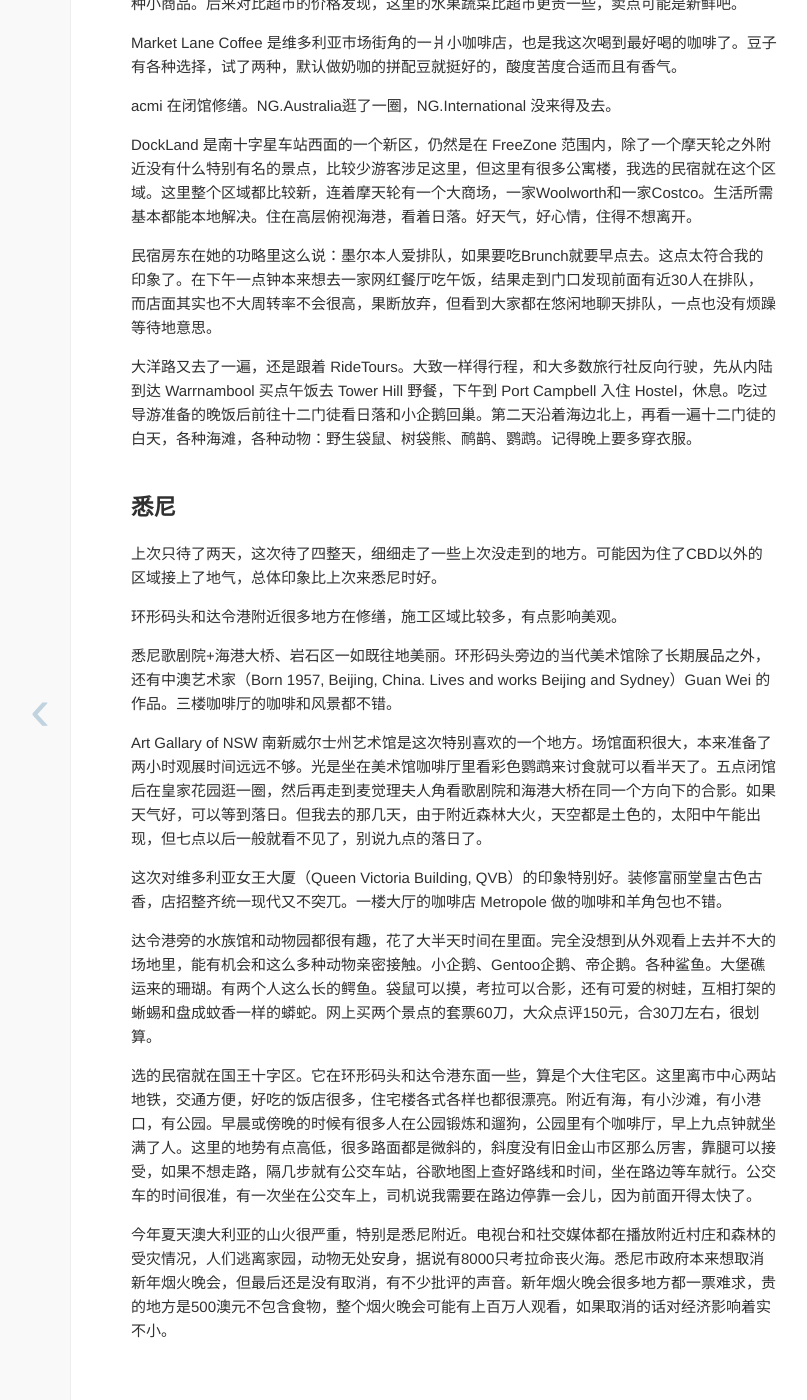
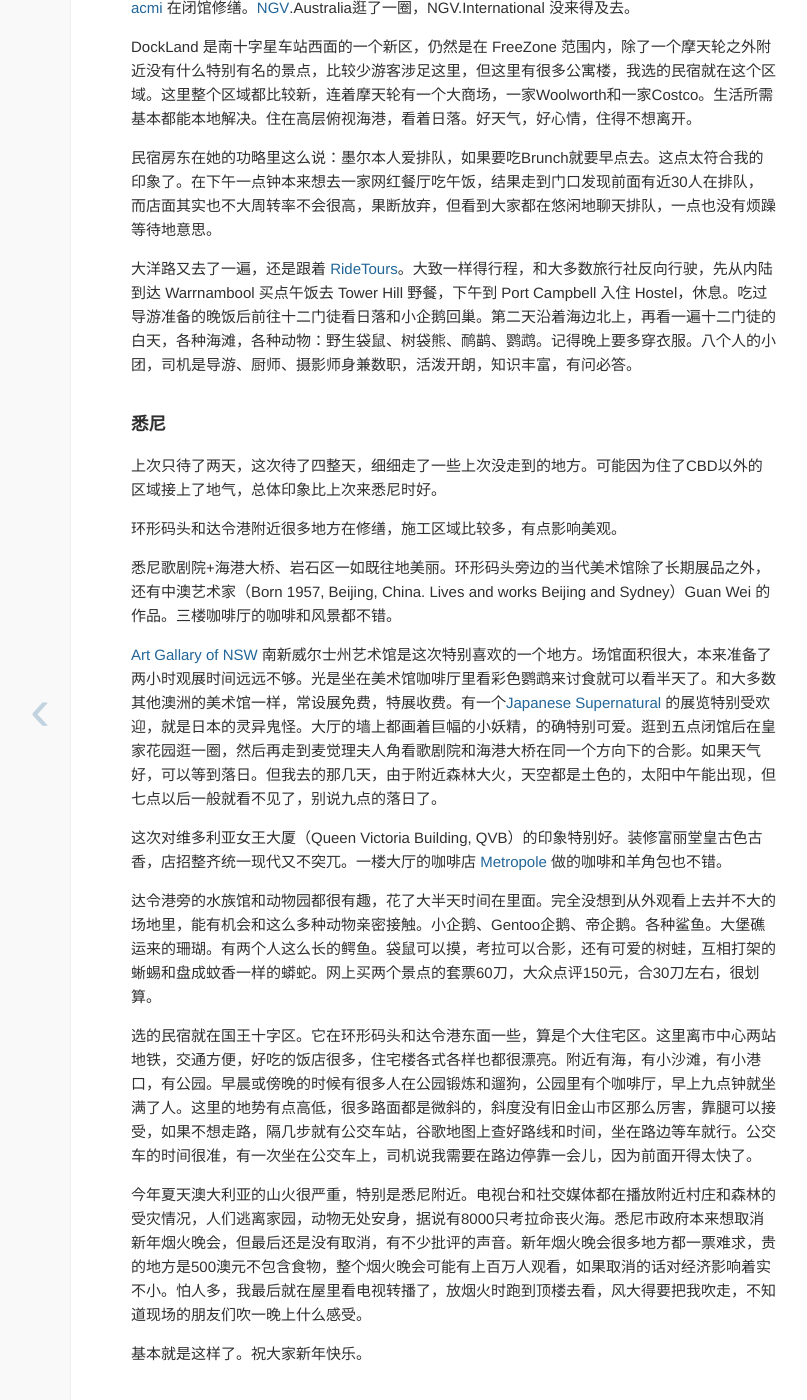
Before and after one commit to imrickysu/imrickysu.github.io, a Jekyll site: the page built from _posts/2020-01-05-2nd-au-travel-log.md, in a window 1280 px wide and 1400 px high, scrolled down 2358 px. Shown: the whole window, without its empty margins (186-993 px from the left). Built offline with Jekyll 4.4.1, drawn with Linux system fonts in a browser that asks for light colours; some of the changed text lies outside the part shown.

Commit message:
add links

```diff
--- a/_posts/2020-01-05-2nd-au-travel-log.md
+++ b/_posts/2020-01-05-2nd-au-travel-log.md
@@ -26,44 +28,44 @@ tags:
 
 额外提一句，在墨尔本机场到墨尔本市区有SkyBus大巴，正常情况下费用是18澳元，用62开头的银联卡就可以打折到11澳元。大巴直达南十字星车站，在 FreeZone 之内，去市区的各个地方都很方便，而且还可以转乘免费的 SkyLink 小巴，覆盖了附近大多数的酒店区域。
 
-## 出入海关
+### 出入海关
 
 进海关的时候大多数是电子化的，在一个屏幕上把个人信息填上，拍照，就会得到一张打印的信息，给到预检人员，简单回答几个问题，比如有没有带食物、药品之类的，如果没有问题就直接放行了，如果需要额外的提问，就再排队到正式海关官员那里。
 
 出关全程电子化，放上护照，拍照，放行。
 
-## 旅行时间
+### 旅行时间
 临近圣诞节和元旦，我比较容易请假，但澳洲人也是过圣诞节的，就像中国人过春节一样，很多店都不开，各种场馆的营业时间也有所调整，造成了挺多不便。当然也有好的方面，比如墨尔本和维多利亚省在圣诞节和元旦，所有公交系统都免费，包括地铁火车等；假日折扣比较有吸引力，一般都是 Up to 40-50% off。在悉尼有元旦烟火；到处都是圣诞树，好多人戴着圣诞帽，节日气氛浓郁。
 
-## 手机卡
+### 手机卡
 
 淘宝上买的Boost卡，45元包10天34G数据流量，无限本地通话和有限国家的无限通话。中国包含在内。
 
-## 住宿
+### 住宿
 
 悉尼的整体居住成本就比墨尔本高一些。再加上更临近元旦的关系，我在悉尼的住宿成本比墨尔本高了许多。
 
 我在每个城市都是酒店+民宿的组合。酒店一般有最好的位置，离市中心的景点最近，可以抓紧时间游玩，累了也可以很方便回来休息，采购了什么东西也可以先放回酒店。民宿一般更接地气。在居民区逛市场逛超市，烧菜做饭，享受自己做的本地食物。条件好的民宿还可以洗衣晾晒，用心的房东还会推荐当地特色餐馆和旅行线路。因此住在民宿能让我感觉到和当地有了一些连接。这些生活的气息，让旅行更像是短住，而不是旅游。
 
-# 景点和城市印象
+## 景点和城市印象
 
-## 墨尔本
+### 墨尔本
 
-FreeTram 还是那么好用。加上圣诞节的公交系统免费，就去了趟 St. Kilda 海滩。Myki 卡硬是没有买了。
+[Tram Free Zone](https://www.onlymelbourne.com.au/free-tram-zone) 还是那么好用。加上圣诞节的公交系统免费，就去了趟 [St. Kilda 海滩](https://stkildamelbourne.com.au/)。Myki 卡硬是没有买了。
 
 维多利亚市场还挺好逛的。这个室内外兼具的市场有饭店、咖啡店、水果蔬菜、肉类海鲜，还有各种小商品。后来对比超市的价格发现，这里的水果蔬菜比超市更贵一些，卖点可能是新鲜吧。
 
-Market Lane Coffee 是维多利亚市场街角的一爿小咖啡店，也是我这次喝到最好喝的咖啡了。豆子有各种选择，试了两种，默认做奶咖的拼配豆就挺好的，酸度苦度合适而且有香气。
+[Market Lane Coffee](https://www.tripadvisor.com/Restaurant_Review-g255100-d2432355-Reviews-Market_Lane_Coffee-Melbourne_Victoria.html) 是维多利亚市场街角的一爿小咖啡店，也是我这次喝到最好喝的咖啡了。豆子有各种选择，试了两种，默认做奶咖的拼配豆就挺好的，酸度苦度合适而且有香气。
 
-acmi 在闭馆修缮。NG.Australia逛了一圈，NG.International 没来得及去。
+[acmi](https://www.acmi.net.au) 在闭馆修缮。[NGV](https://www.ngv.vic.gov.au/#).Australia逛了一圈，NGV.International 没来得及去。
 
 DockLand 是南十字星车站西面的一个新区，仍然是在 FreeZone 范围内，除了一个摩天轮之外附近没有什么特别有名的景点，比较少游客涉足这里，但这里有很多公寓楼，我选的民宿就在这个区域。这里整个区域都比较新，连着摩天轮有一个大商场，一家Woolworth和一家Costco。生活所需基本都能本地解决。住在高层俯视海港，看着日落。好天气，好心情，住得不想离开。
 
 民宿房东在她的功略里这么说：墨尔本人爱排队，如果要吃Brunch就要早点去。这点太符合我的印象了。在下午一点钟本来想去一家网红餐厅吃午饭，结果走到门口发现前面有近30人在排队，而店面其实也不大周转率不会很高，果断放弃，但看到大家都在悠闲地聊天排队，一点也没有烦躁等待地意思。
 
-大洋路又去了一遍，还是跟着 RideTours。大致一样得行程，和大多数旅行社反向行驶，先从内陆到达 Warrnambool 买点午饭去 Tower Hill 野餐，下午到 Port Campbell 入住 Hostel，休息。吃过导游准备的晚饭后前往十二门徒看日落和小企鹅回巢。第二天沿着海边北上，再看一遍十二门徒的白天，各种海滩，各种动物：野生袋鼠、树袋熊、鸸鹋、鹦鹉。记得晚上要多穿衣服。
+大洋路又去了一遍，还是跟着 [RideTours](https://ridetours.com.au/)。大致一样得行程，和大多数旅行社反向行驶，先从内陆到达 Warrnambool 买点午饭去 Tower Hill 野餐，下午到 Port Campbell 入住 Hostel，休息。吃过导游准备的晚饭后前往十二门徒看日落和小企鹅回巢。第二天沿着海边北上，再看一遍十二门徒的白天，各种海滩，各种动物：野生袋鼠、树袋熊、鸸鹋、鹦鹉。记得晚上要多穿衣服。八个人的小团，司机是导游、厨师、摄影师身兼数职，活泼开朗，知识丰富，有问必答。
 
-## 悉尼
+### 悉尼
 
 上次只待了两天，这次待了四整天，细细走了一些上次没走到的地方。可能因为住了CBD以外的区域接上了地气，总体印象比上次来悉尼时好。
 
@@ -71,12 +73,14 @@ DockLand 是南十字星车站西面的一个新区，仍然是在 FreeZone 范
 
 悉尼歌剧院+海港大桥、岩石区一如既往地美丽。环形码头旁边的当代美术馆除了长期展品之外，还有中澳艺术家（Born 1957, Beijing, China. Lives and works Beijing and Sydney）Guan Wei 的作品。三楼咖啡厅的咖啡和风景都不错。
 
-Art Gallary of NSW 南新威尔士州艺术馆是这次特别喜欢的一个地方。场馆面积很大，本来准备了两小时观展时间远远不够。光是坐在美术馆咖啡厅里看彩色鹦鹉来讨食就可以看半天了。五点闭馆后在皇家花园逛一圈，然后再走到麦觉理夫人角看歌剧院和海港大桥在同一个方向下的合影。如果天气好，可以等到落日。但我去的那几天，由于附近森林大火，天空都是土色的，太阳中午能出现，但七点以后一般就看不见了，别说九点的落日了。
+[Art Gallary of NSW](https://www.artgallery.nsw.gov.au/) 南新威尔士州艺术馆是这次特别喜欢的一个地方。场馆面积很大，本来准备了两小时观展时间远远不够。光是坐在美术馆咖啡厅里看彩色鹦鹉来讨食就可以看半天了。和大多数其他澳洲的美术馆一样，常设展免费，特展收费。有一个[Japanese Supernatural](https://www.artgallery.nsw.gov.au/exhibitions/supernatural/) 的展览特别受欢迎，就是日本的灵异鬼怪。大厅的墙上都画着巨幅的小妖精，的确特别可爱。逛到五点闭馆后在皇家花园逛一圈，然后再走到麦觉理夫人角看歌剧院和海港大桥在同一个方向下的合影。如果天气好，可以等到落日。但我去的那几天，由于附近森林大火，天空都是土色的，太阳中午能出现，但七点以后一般就看不见了，别说九点的落日了。
 
-这次对维多利亚女王大厦（Queen Victoria Building, QVB）的印象特别好。装修富丽堂皇古色古香，店招整齐统一现代又不突兀。一楼大厅的咖啡店 Metropole 做的咖啡和羊角包也不错。
+这次对维多利亚女王大厦（Queen Victoria Building, QVB）的印象特别好。装修富丽堂皇古色古香，店招整齐统一现代又不突兀。一楼大厅的咖啡店 [Metropole](https://www.tripadvisor.com/Restaurant_Review-g255060-d8408955-Reviews-Metropole_Cafe-Sydney_New_South_Wales.html) 做的咖啡和羊角包也不错。
 
 达令港旁的水族馆和动物园都很有趣，花了大半天时间在里面。完全没想到从外观看上去并不大的场地里，能有机会和这么多种动物亲密接触。小企鹅、Gentoo企鹅、帝企鹅。各种鲨鱼。大堡礁运来的珊瑚。有两个人这么长的鳄鱼。袋鼠可以摸，考拉可以合影，还有可爱的树蛙，互相打架的蜥蜴和盘成蚊香一样的蟒蛇。网上买两个景点的套票60刀，大众点评150元，合30刀左右，很划算。
 
 选的民宿就在国王十字区。它在环形码头和达令港东面一些，算是个大住宅区。这里离市中心两站地铁，交通方便，好吃的饭店很多，住宅楼各式各样也都很漂亮。附近有海，有小沙滩，有小港口，有公园。早晨或傍晚的时候有很多人在公园锻炼和遛狗，公园里有个咖啡厅，早上九点钟就坐满了人。这里的地势有点高低，很多路面都是微斜的，斜度没有旧金山市区那么厉害，靠腿可以接受，如果不想走路，隔几步就有公交车站，谷歌地图上查好路线和时间，坐在路边等车就行。公交车的时间很准，有一次坐在公交车上，司机说我需要在路边停靠一会儿，因为前面开得太快了。
 
-今年夏天澳大利亚的山火很严重，特别是悉尼附近。电视台和社交媒体都在播放附近村庄和森林的受灾情况，人们逃离家园，动物无处安身，据说有8000只考拉命丧火海。悉尼市政府本来想取消新年烟火晚会，但最后还是没有取消，有不少批评的声音。新年烟火晚会很多地方都一票难求，贵的地方是500澳元不包含食物，整个烟火晚会可能有上百万人观看，如果取消的话对经济影响着实不小。
+今年夏天澳大利亚的山火很严重，特别是悉尼附近。电视台和社交媒体都在播放附近村庄和森林的受灾情况，人们逃离家园，动物无处安身，据说有8000只考拉命丧火海。悉尼市政府本来想取消新年烟火晚会，但最后还是没有取消，有不少批评的声音。新年烟火晚会很多地方都一票难求，贵的地方是500澳元不包含食物，整个烟火晚会可能有上百万人观看，如果取消的话对经济影响着实不小。怕人多，我最后就在屋里看电视转播了，放烟火时跑到顶楼去看，风大得要把我吹走，不知道现场的朋友们吹一晚上什么感受。
+
+基本就是这样了。祝大家新年快乐。
```
Also changed, not shown: other parts of _posts/2020-01-05-2nd-au-travel-log.md (+7 -5 lines).
